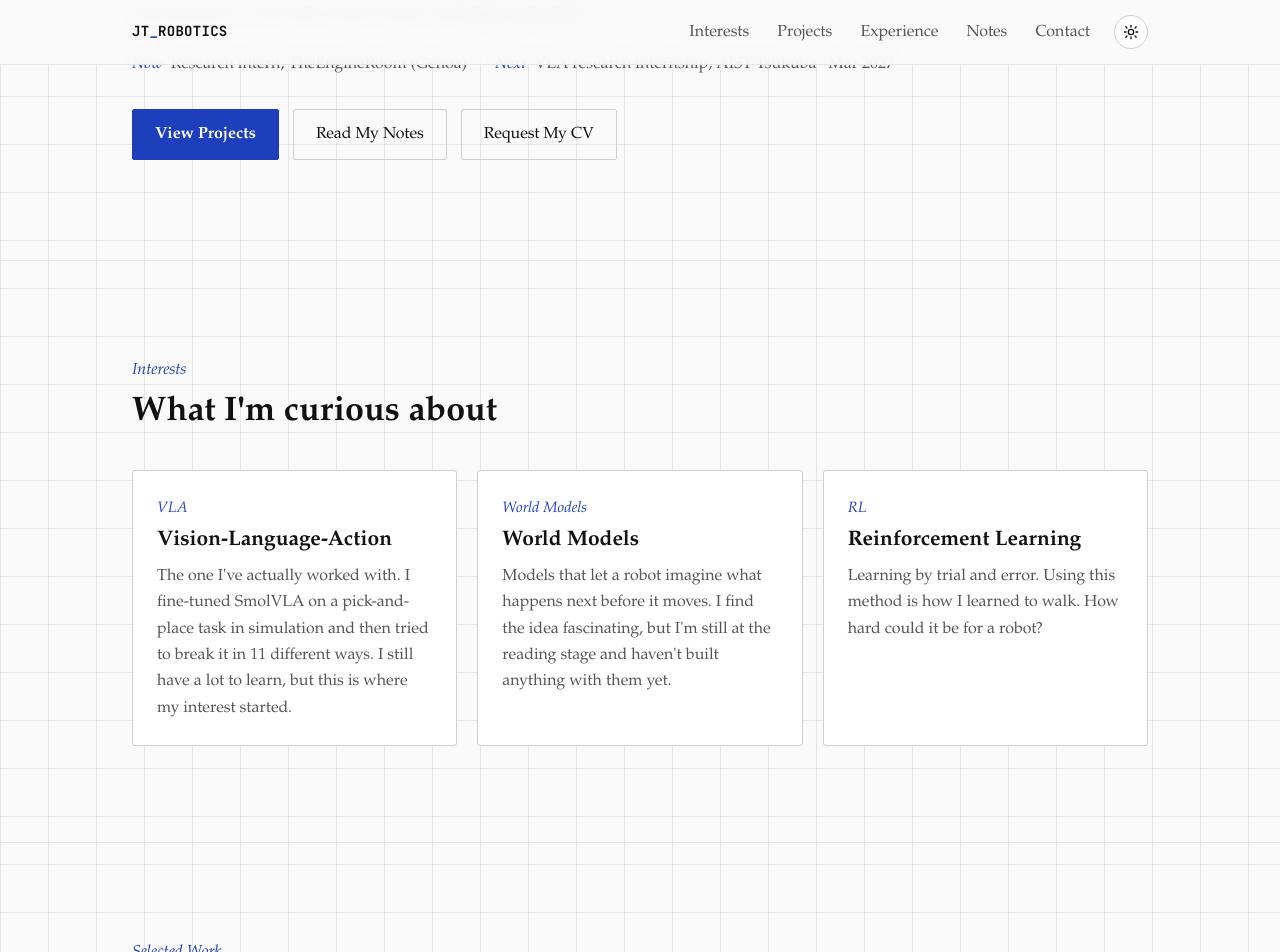
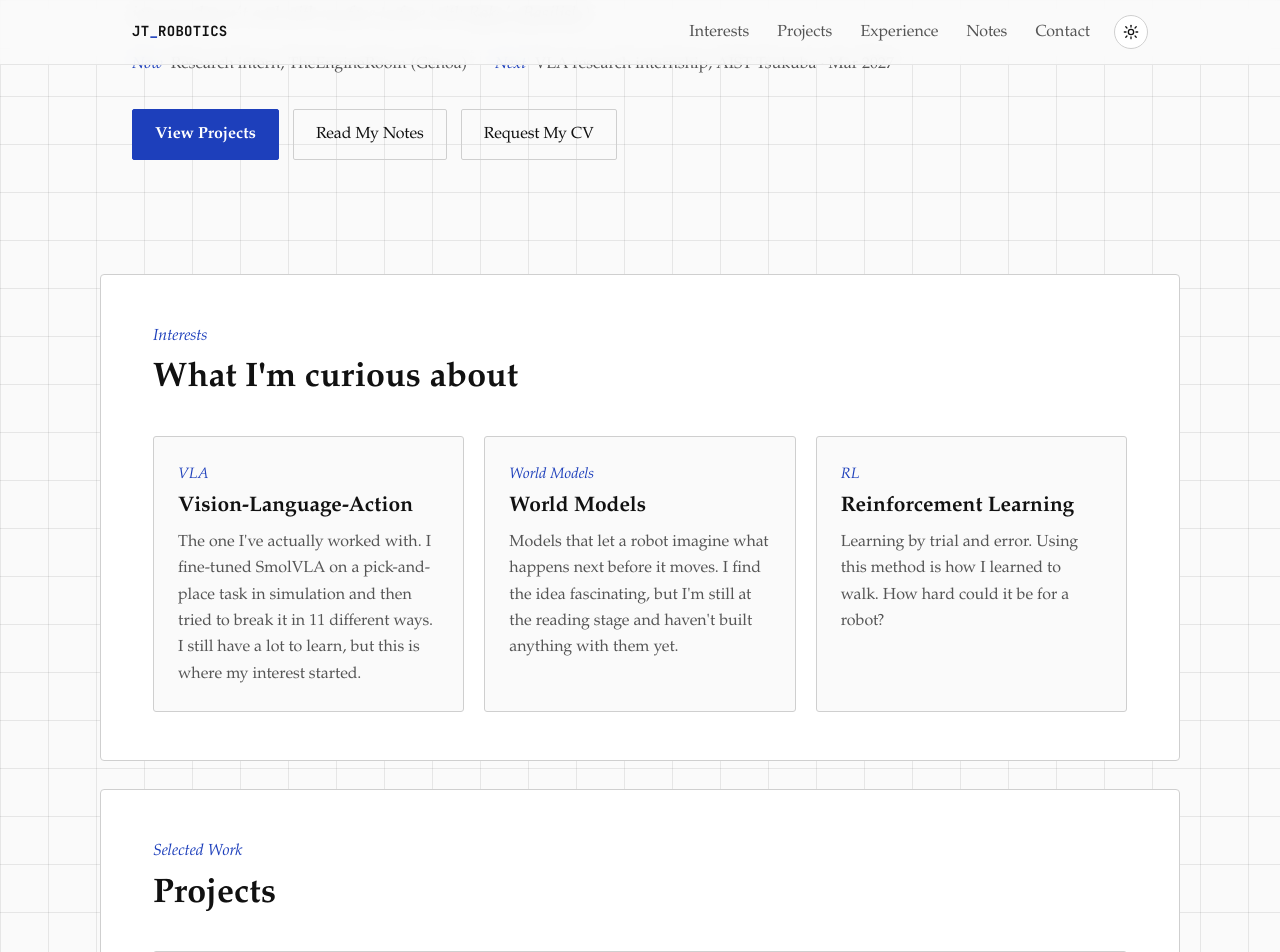
Before and after one commit to IloPinci/portfolio, a Jekyll site: the page built from index.html, in a window 1280 px wide and 1400 px high, scrolled down 512 px. Shown: the top 952 px of the window. Built offline with Jekyll 4.4.1, drawn with Linux system fonts in a browser that asks for light colours; some web fonts are replaced; grey boxes are pictures that could not be loaded.

Commit message:
v1.5.3 -> add some separation

```diff
--- a/assets/css/refresh.css
+++ b/assets/css/refresh.css
@@ -61,3 +61,30 @@
 
 /* copy button on code blocks keeps the editor look but loses the mono UI feel */
 .copy-btn{ border-radius: 3px; }
+
+/* ---------- framed sections ---------- */
+section:not(.hero){
+  padding: 14px 0;
+  border-bottom: none;
+}
+section:not(.hero) > .wrap{
+  width: calc(100% - 32px);
+  max-width: var(--maxw);
+  padding: 48px 52px;
+  background: var(--surface);
+  border: 1px solid var(--line-bright);
+  border-radius: 4px;
+}
+.hero{ border-bottom: none; }
+section:not(.hero) > .wrap.prose{ max-width: var(--maxw-prose); }
+
+/* things that used --surface as their own background would vanish inside a panel */
+section:not(.hero) .chip{ background: var(--bg); }
+section:not(.hero) .project:hover,
+section:not(.hero) .post-item:hover{ background: var(--surface-alt); }
+section:not(.hero) .skill-pill{ background: var(--bg); }
+section:not(.hero) .pwin{ background: var(--bg); }
+
+@media (max-width: 640px){
+  section:not(.hero) > .wrap{ padding: 32px 20px; }
+}
```
